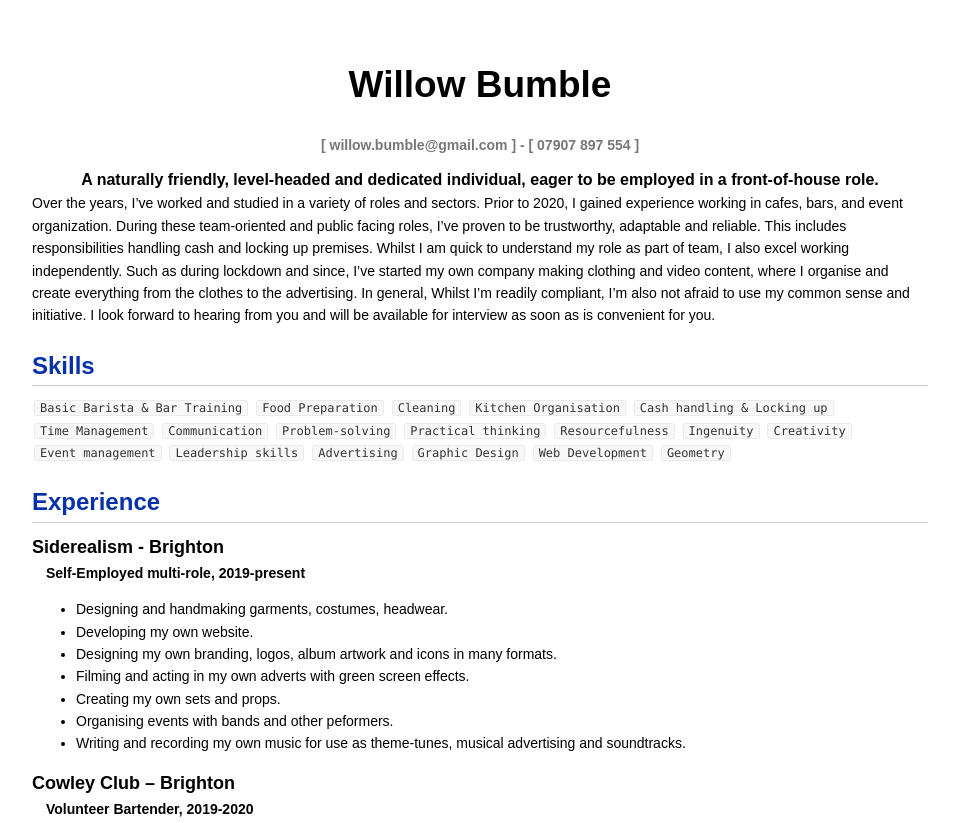
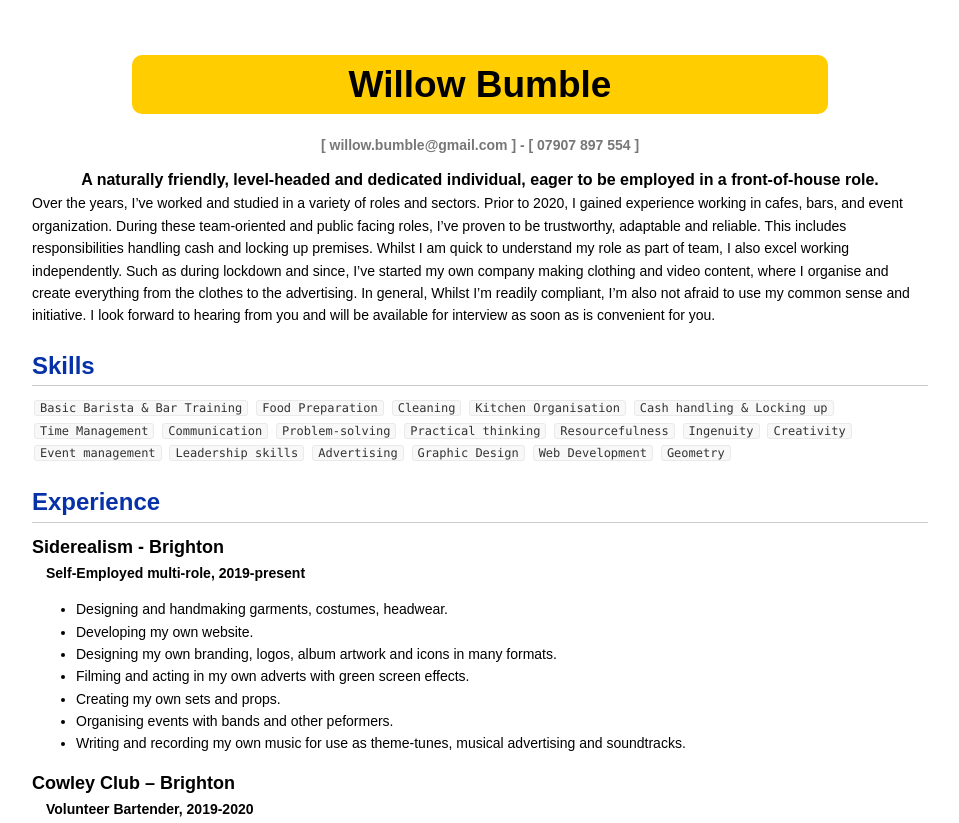
Before and after one commit to Sailynx-Zenefer/willow-bumble-hospitality-cv, a plain HTML site: page test.html in a window 1280 px wide. Shown: the top 823 px of the page, without its empty margins (131-1090 px from the left). Drawn offline with Linux system fonts and the light colour scheme.

Commit message:
adjusts title etc.

```diff
--- a/style.css
+++ b/style.css
@@ -504,7 +504,6 @@ body>*:last-child {
         box-shadow: none
     }
 }
-
 h1,
 h2,
 h3,
@@ -517,11 +516,15 @@ h6 {
     -webkit-font-smoothing: subpixel-antialiased;
     cursor: text
 }
-
 h1 {
     font-size: 37px;
-    color: #000;
-    text-align: center
+    color: black;
+    text-align: center;
+    background-color: rgb(255, 205, 0);
+    border-radius: 10px;
+    margin-left:100px;
+    margin-right:100px;
+
 }
 
 h2 {
```
